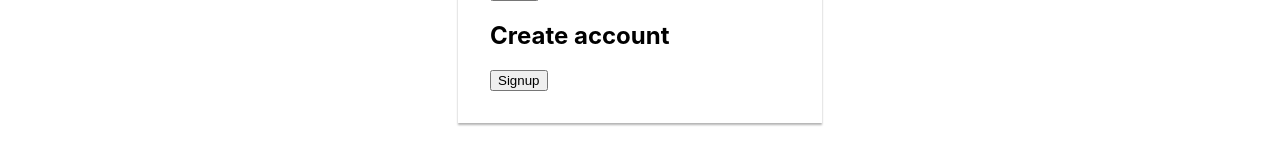
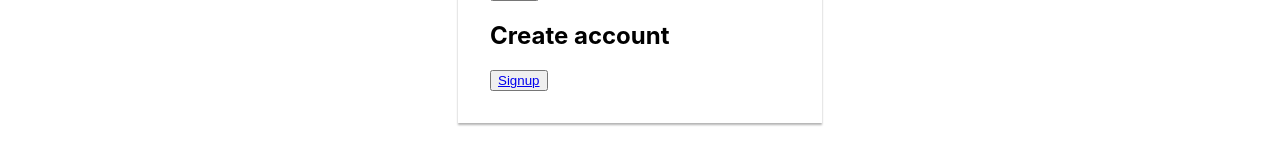
Before and after one commit to African-Marketplace-12-2020/front-end, a React (Create React App) app in the folder african-marketplace/: page /signup in a window 1280 px wide. Shown: the part 509-669 px from the top of the page. Built offline with nearby package versions, Linux system fonts and the light colour scheme.

Commit message:
Restored the Login and Signup so they appear on the home page.

```diff
--- a/african-marketplace/src/App.js
+++ b/african-marketplace/src/App.js
@@ -15,12 +15,13 @@ function App(props) {
 		<div className='App'>
 			<h1 className='AppTitle'>African Marketplace</h1>
 			<Router>
-				<Navbar {...props} />
-				<Switch>
-					<PrivateRoute exact path='/product-list' component={ProductList} />
-					<Route path='/' component={(props) => <Login {...props} />} />
-					<Route path='/signup' component={(props) => <Market {...props} />} />
-				</Switch>
+			<Navbar {...props} />
+			<Switch>
+				<PrivateRoute exact path="/categories-page" component={CategoryWrapper} />
+				<PrivateRoute exact path="/product-list" component={ProductList} />
+				<Route path="/" component={props => <Login {...props} />} />
+				<Route path="/signup" component={props => <Signup {...props} />} />
+			</Switch>
 			</Router>
 		</div>
 	);
--- a/african-marketplace/src/components/forms/Login.js
+++ b/african-marketplace/src/components/forms/Login.js
@@ -78,16 +78,8 @@ const Login = (props) => {
 				<button>Login</button>
 				<div>
 					<h2>Create account</h2>
-					{/* <button>
+					<button>
 						<NavLink to='/signup'>Signup</NavLink>
-					</button> */}
-					<button
-						onClick={(e) => {
-							e.preventDefault();
-							push('/signup');
-						}}
-					>
-						Signup
 					</button>
 				</div>
 			</FormGroup>
--- a/african-marketplace/src/components/forms/Signup.js
+++ b/african-marketplace/src/components/forms/Signup.js
@@ -47,6 +47,7 @@ const Signup = (props) => {
 
 	const handleSubmit = (e) => {
 		e.preventDefault();
+		console.log("Click")
 		props.signup(signup);
 		setSignup({
 			signup: {
```
Also changed, not shown: 1 other file (tests, documents, lock files or other folders).
